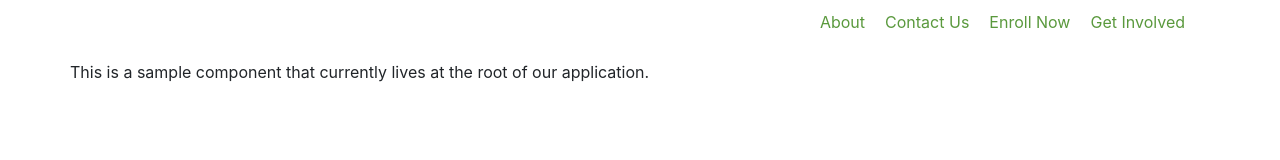
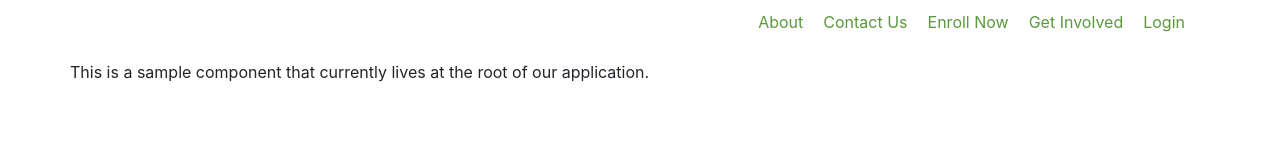
Before and after one commit to the-difference-engine/ymim, a React (Create React App) app in the folder frontend/: page / in a window 1280 px wide. Shown: the top 160 px of the page. Built offline with nearby package versions, Linux system fonts and the light colour scheme.

Commit message:
Added login button and route

```diff
--- a/frontend/src/components/Header/index.js
+++ b/frontend/src/components/Header/index.js
@@ -21,6 +21,9 @@ class Header extends Component {
             <li className="nav-item">
               <NavLink className="nav-link" to="/ambassadors" activeClassName="nav-link-selected">Get Involved</NavLink>
             </li>
+            <li className="nav-item">
+              <NavLink className="nav-link" to="/admin" activeClassName="nav-link-selected">Login</NavLink>
+            </li>
           </ul>
         </nav>
       </header>
--- a/frontend/src/router.js
+++ b/frontend/src/router.js
@@ -17,6 +17,7 @@ const router = (
                 <Switch>
                     <Route exact path="/" component={App} />
                     <Route exact path="/fetch" component={DemoPage} />
+                    <Route exact path="admin" />
                     <Route component={NotFound} />
                 </Switch>
             </Router>
```
Also changed, not shown: 1 other file (tests, documents, lock files or other folders).
